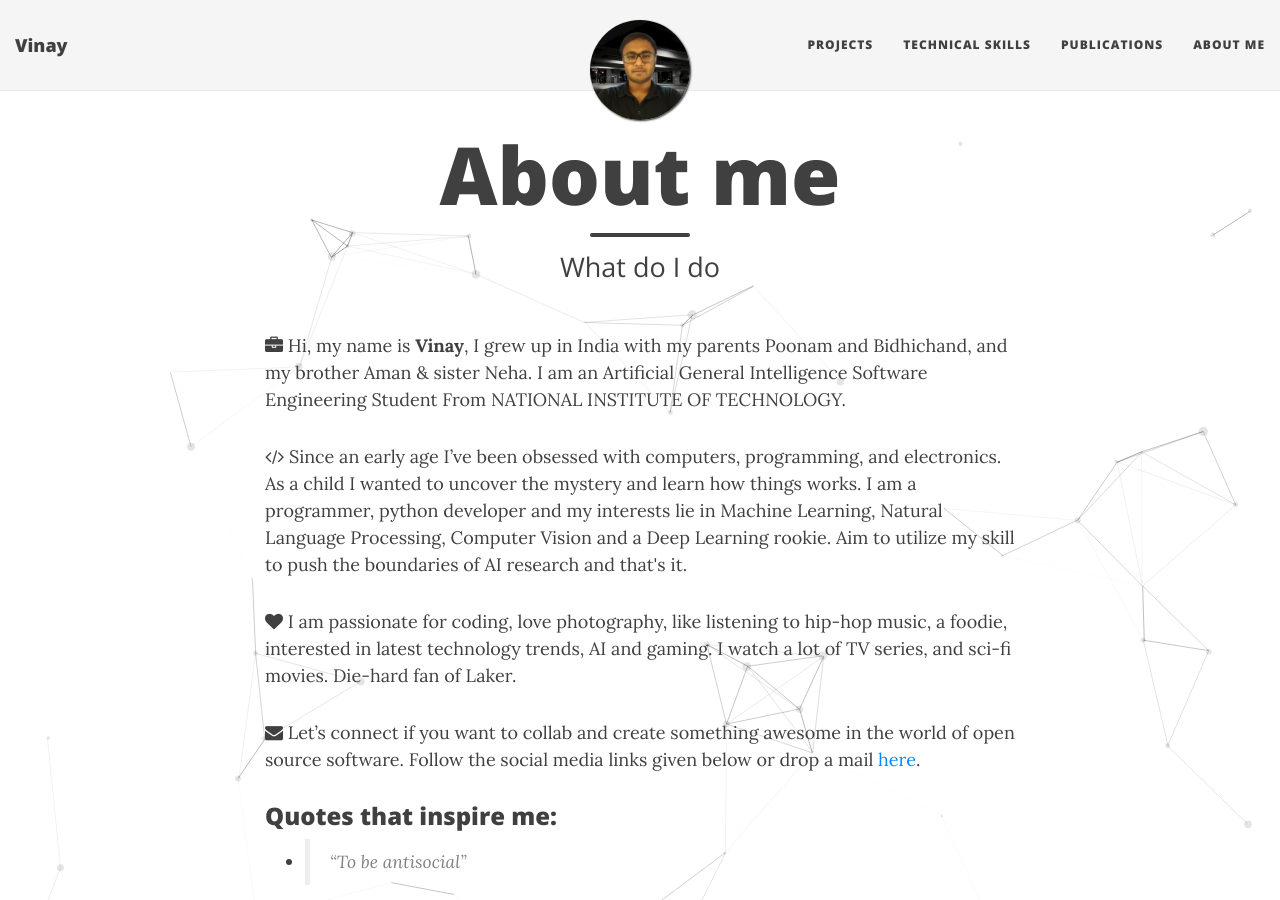
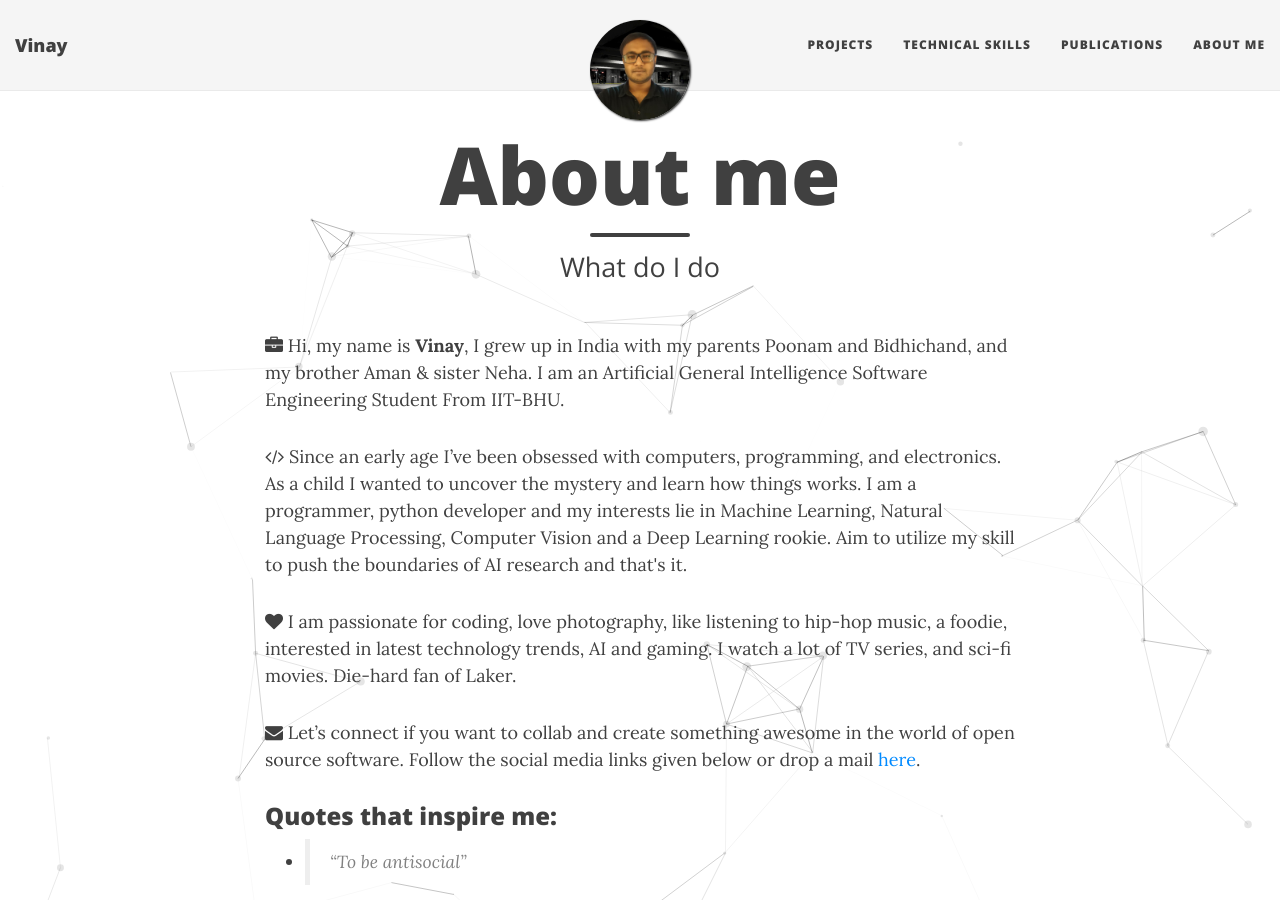
Before and after one commit to Vinaygond/Vinaygond.github.io, a Jekyll site: the page built from aboutme.md, in a window 1280 px wide and 900 px high. Built offline with Jekyll 4.4.1, drawn with Linux system fonts in a browser that asks for light colours; nearby versions of some CDN libraries.

Commit message:
Update aboutme.md

```diff
--- a/aboutme.md
+++ b/aboutme.md
@@ -6,7 +6,7 @@
 
 <p class="about-text">
 <span class="fa fa-briefcase about-icon"></span>
-  Hi, my name is <strong>Vinay</strong>, I grew up in India with my parents Poonam and Bidhichand, and my brother Aman & sister Neha. I am an Artificial General Intelligence Software Engineering Student From NATIONAL INSTITUTE OF TECHNOLOGY.
+  Hi, my name is <strong>Vinay</strong>, I grew up in India with my parents Poonam and Bidhichand, and my brother Aman & sister Neha. I am an Artificial General Intelligence Software Engineering Student From IIT-BHU.
 </p>
 
 <p class="about-text">
```
